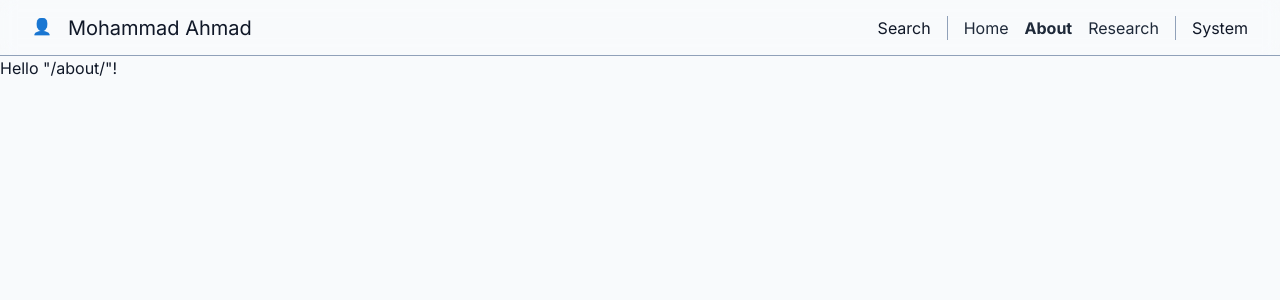
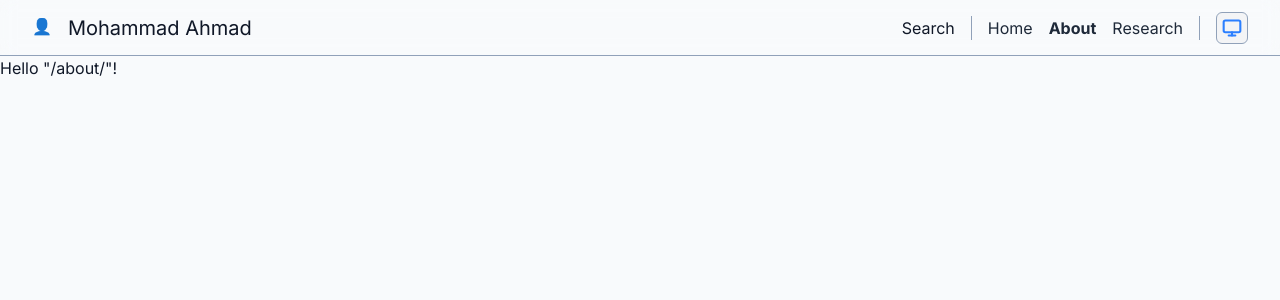
Before and after one commit to mahmad97/mahmad97.github.io, a React (Vite) app: page /about in a window 1280 px wide. Shown: the top 300 px of the page. Built offline with nearby package versions, Linux system fonts and the light colour scheme.

Commit message:
replace toggle text with icons

```diff
--- a/src/components/ui/ThemeToggle.tsx
+++ b/src/components/ui/ThemeToggle.tsx
@@ -1,3 +1,5 @@
+import { Sun, Moon, Monitor } from 'lucide-react';
+
 import { useTheme } from '../../hooks/useTheme';
 
 const ThemeToggle = () => {
@@ -13,10 +15,21 @@ const ThemeToggle = () => {
 		}
 	};
 
-	const buttonText =
-		theme === 'light' ? 'Light' : theme === 'dark' ? 'Dark' : 'System';
-
-	return <button onClick={handleClick}>{buttonText}</button>;
+	const icon =
+		theme === 'light' ? (
+			<Sun className='w-5 h-5' strokeWidth={2.5} />
+		) : theme === 'dark' ? (
+			<Moon className='w-5 h-5' strokeWidth={2.5} />
+		) : (
+			<Monitor className='w-5 h-5' strokeWidth={2.5} />
+		);
+	return (
+		<button
+			onClick={handleClick}
+			className='w-8 h-8 border flex items-center justify-center rounded-md border-slate-400 dark:border-slate-600 bg-gray-100 hover:bg-gray-200 dark:bg-gray-800 dark:hover:bg-gray-700 text-blue-500 transition-colors'>
+			{icon}
+		</button>
+	);
 };
 
 export default ThemeToggle;
```
